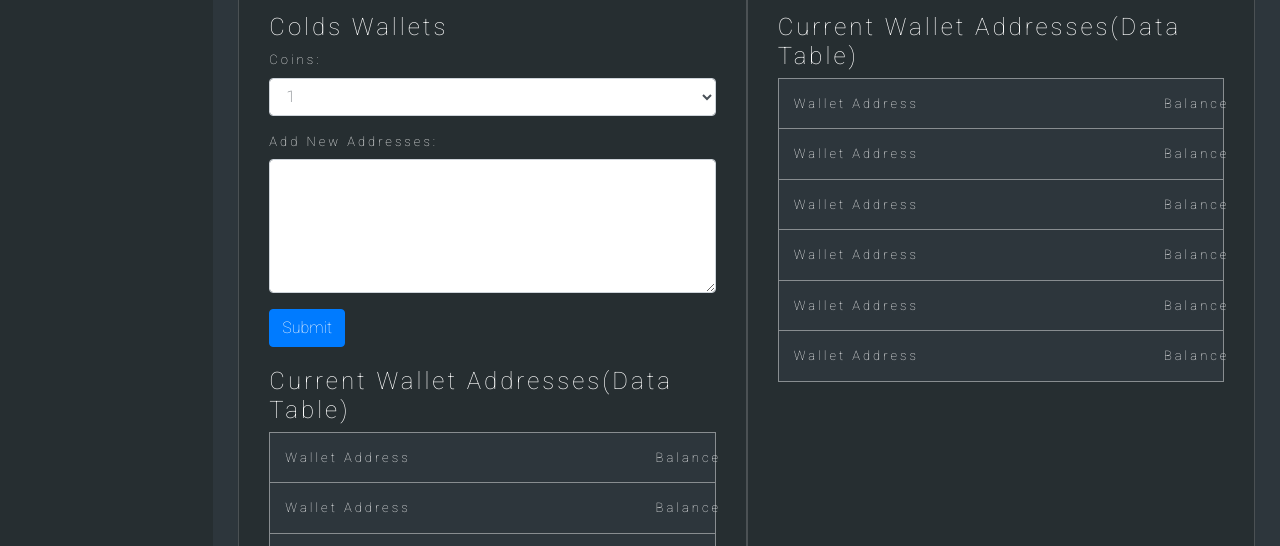
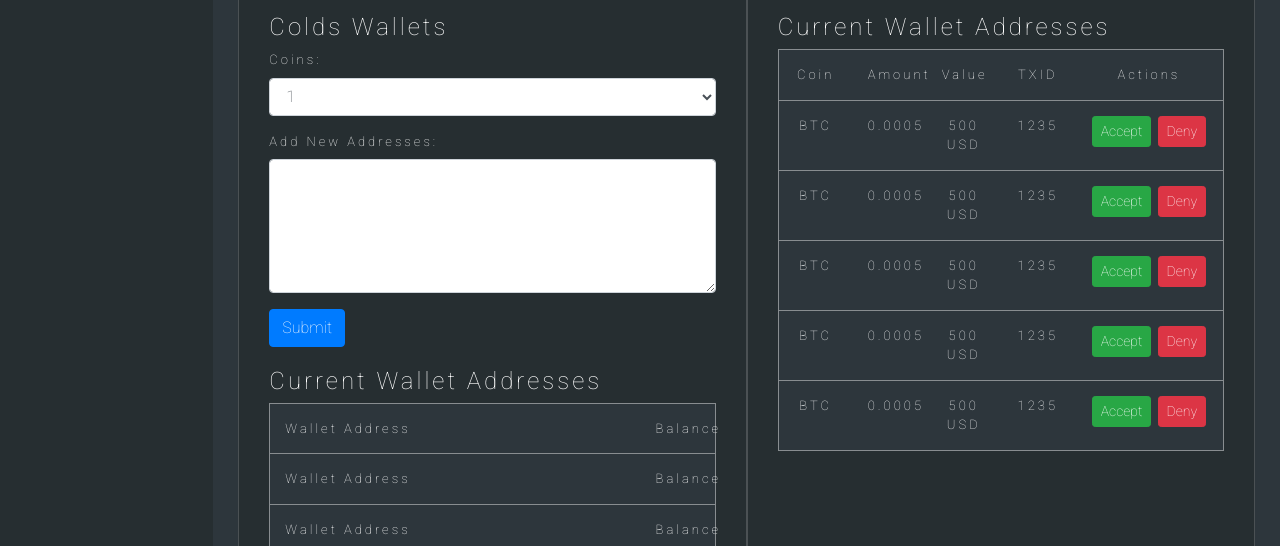
Before and after one commit to RodRivera-00/mnkr.online, a plain HTML site: page admin-dashboard_2.html in a window 1280 px wide. Shown: the part 233-779 px from the top of the page. Drawn offline with nearby package versions, Linux system fonts and the light colour scheme.

Commit message:
Login Form
Add Accept / Deny button

Create Login Form

```diff
--- a/admin-dashboard_2.html
+++ b/admin-dashboard_2.html
@@ -93,7 +93,7 @@
 											<textarea class="form-control" rows="5" id="comment"></textarea>
 										</div>
 										<button type="button" class="btn btn-primary">Submit</button>
-										<h4 class="top"> Current Wallet Addresses(Data Table)</h4>
+										<h4 class="top"> Current Wallet Addresses</h4>
 										<div class="wallet-box">
 											<div class="row">
 												<div class="col-md-10">
@@ -156,64 +156,123 @@
 										</div>
 									</div>
 				  					<div class="col-md-6 assets-box">
-										<h4> Current Wallet Addresses(Data Table)</h4>
-										<div class="wallet-box">
+										<h4> Current Wallet Addresses</h4>
+										<div class="wallet-box text-center">
 											<div class="row">
-												<div class="col-md-10">
-													Wallet Address
+												<div class="col-md-2">
+													Coin
 												</div>
 												<div class="col-md-2">
-													Balance
+													Amount
+												</div>
+												<div class="col-md-2">
+													Value
+												</div>
+												<div class="col-md-2">
+													TXID
+												</div>
+												<div class="col-md-4">
+													Actions
 												</div>
 											</div>
 										</div>
-										<div class="wallet-box">
+										<div class="wallet-box text-center">
 											<div class="row">
-												<div class="col-md-10">
-													Wallet Address
+												<div class="col-md-2">
+													BTC
 												</div>
 												<div class="col-md-2">
-													Balance
+													0.0005
+												</div>
+												<div class="col-md-2">
+													500 USD
+												</div>
+												<div class="col-md-2">
+													1235
+												</div>
+												<div class="col-md-4">
+													  <button type="button" class="btn btn-success btn-sm">Accept</button>
+													  <button type="button" class="btn btn-danger btn-sm">Deny</button>
 												</div>
 											</div>
 										</div>
-										<div class="wallet-box">
+										<div class="wallet-box text-center">
 											<div class="row">
-												<div class="col-md-10">
-													Wallet Address
+												<div class="col-md-2">
+													BTC
 												</div>
 												<div class="col-md-2">
-													Balance
+													0.0005
+												</div>
+												<div class="col-md-2">
+													500 USD
+												</div>
+												<div class="col-md-2">
+													1235
+												</div>
+												<div class="col-md-4">
+													  <button type="button" class="btn btn-success btn-sm">Accept</button>
+													  <button type="button" class="btn btn-danger btn-sm">Deny</button>
 												</div>
 											</div>
 										</div>
-										<div class="wallet-box">
+										<div class="wallet-box text-center">
 											<div class="row">
-												<div class="col-md-10">
-													Wallet Address
+												<div class="col-md-2">
+													BTC
 												</div>
 												<div class="col-md-2">
-													Balance
+													0.0005
+												</div>
+												<div class="col-md-2">
+													500 USD
+												</div>
+												<div class="col-md-2">
+													1235
+												</div>
+												<div class="col-md-4">
+													  <button type="button" class="btn btn-success btn-sm">Accept</button>
+													  <button type="button" class="btn btn-danger btn-sm">Deny</button>
 												</div>
 											</div>
 										</div>
-										<div class="wallet-box">
+										<div class="wallet-box text-center">
 											<div class="row">
-												<div class="col-md-10">
-													Wallet Address
+												<div class="col-md-2">
+													BTC
 												</div>
 												<div class="col-md-2">
-													Balance
+													0.0005
+												</div>
+												<div class="col-md-2">
+													500 USD
+												</div>
+												<div class="col-md-2">
+													1235
+												</div>
+												<div class="col-md-4">
+													  <button type="button" class="btn btn-success btn-sm">Accept</button>
+													  <button type="button" class="btn btn-danger btn-sm">Deny</button>
 												</div>
 											</div>
 										</div>
-										<div class="wallet-box">
+										<div class="wallet-box text-center">
 											<div class="row">
-												<div class="col-md-10">
-													Wallet Address
+												<div class="col-md-2">
+													BTC
 												</div>
 												<div class="col-md-2">
-													Balance
+													0.0005
+												</div>
+												<div class="col-md-2">
+													500 USD
+												</div>
+												<div class="col-md-2">
+													1235
+												</div>
+												<div class="col-md-4">
+													  <button type="button" class="btn btn-success btn-sm">Accept</button>
+													  <button type="button" class="btn btn-danger btn-sm">Deny</button>
 												</div>
 											</div>
 										</div>
--- a/css/style.css
+++ b/css/style.css
@@ -279,3 +279,26 @@ padding: 25px;
     border: 1px solid #ffffff6e;
     background-color: #2d363c;
 }
+
+.mt-25 {
+    margin-top: 25px;
+}
+
+.login-page {
+    height: 100vh;
+    background: linear-gradient(#262e31 0%, rgba(32,54,59,0.5) 0%),url(images/bg.jpg) no-repeat center;
+    background-size: cover;
+}
+
+.login-area {
+    background: #2d363c;
+    padding: 50px;
+    color: #fff;
+    box-shadow: 0 3px 40px rgba(0, 0, 0, 0.08);
+    width: 510px;
+    margin: auto;
+}
+
+.forget-pass a {
+    color: #fff;
+}
```
Also changed, not shown: login-page.html (added, +66 -0 lines), 1 other file.
